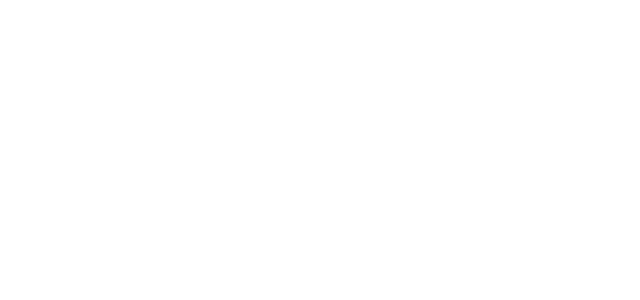
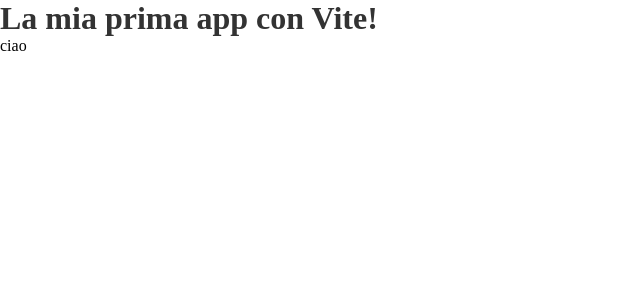
Before and after one commit to irenebrignoli/vite-hello-world, a Vue app: page / in a window 1280 px wide. Shown: the top 300 px of the page, without its empty margins (0-640 px from the left). Built offline with nearby package versions, Linux system fonts and the light colour scheme.

Commit message:
Inizio a impostare vite

```diff
--- a/src/App.vue
+++ b/src/App.vue
@@ -1,5 +1,16 @@
-<script></script>
+<script>
+import AppTitle from "./components/AppTitle.vue";
 
-<template></template>
+export default {
+  components: {
+    AppTitle,
+  },
+};
+</script>
+
+<template>
+  <AppTitle />
+  <p>ciao</p>
+</template>
 
 <style scoped></style>
--- a/src/components/AppTitle.vue
+++ b/src/components/AppTitle.vue
@@ -1,5 +1,11 @@
 <script></script>
 
-<template></template>
+<template>
+  <h1>La mia prima app con Vite!</h1>
+</template>
 
-<style scoped></style>
+<style scoped>
+h1 {
+  color: #333;
+}
+</style>
--- a/src/style.css
+++ b/src/style.css
@@ -1,89 +1,5 @@
-:root {
-  font-family: Inter, system-ui, Avenir, Helvetica, Arial, sans-serif;
-  line-height: 1.5;
-  font-weight: 400;
-
-  color-scheme: light dark;
-  color: rgba(255, 255, 255, 0.87);
-  background-color: #242424;
-
-  font-synthesis: none;
-  text-rendering: optimizeLegibility;
-  -webkit-font-smoothing: antialiased;
-  -moz-osx-font-smoothing: grayscale;
-  -webkit-text-size-adjust: 100%;
+* {
+  margin: 0;
+  padding: 0;
+  box-sizing: border-box;
 }
-
-a {
-  font-weight: 500;
-  color: #646cff;
-  text-decoration: inherit;
-}
-a:hover {
-  color: #535bf2;
-}
-
-a {
-  font-weight: 500;
-  color: #646cff;
-  text-decoration: inherit;
-}
-a:hover {
-  color: #535bf2;
-}
-
-body {
-  margin: 0;
-  display: flex;
-  place-items: center;
-  min-width: 320px;
-  min-height: 100vh;
-}
-
-h1 {
-  font-size: 3.2em;
-  line-height: 1.1;
-}
-
-button {
-  border-radius: 8px;
-  border: 1px solid transparent;
-  padding: 0.6em 1.2em;
-  font-size: 1em;
-  font-weight: 500;
-  font-family: inherit;
-  background-color: #1a1a1a;
-  cursor: pointer;
-  transition: border-color 0.25s;
-}
-button:hover {
-  border-color: #646cff;
-}
-button:focus,
-button:focus-visible {
-  outline: 4px auto -webkit-focus-ring-color;
-}
-
-.card {
-  padding: 2em;
-}
-
-#app {
-  max-width: 1280px;
-  margin: 0 auto;
-  padding: 2rem;
-  text-align: center;
-}
-
-@media (prefers-color-scheme: light) {
-  :root {
-    color: #213547;
-    background-color: #ffffff;
-  }
-  a:hover {
-    color: #747bff;
-  }
-  button {
-    background-color: #f9f9f9;
-  }
-}
```
